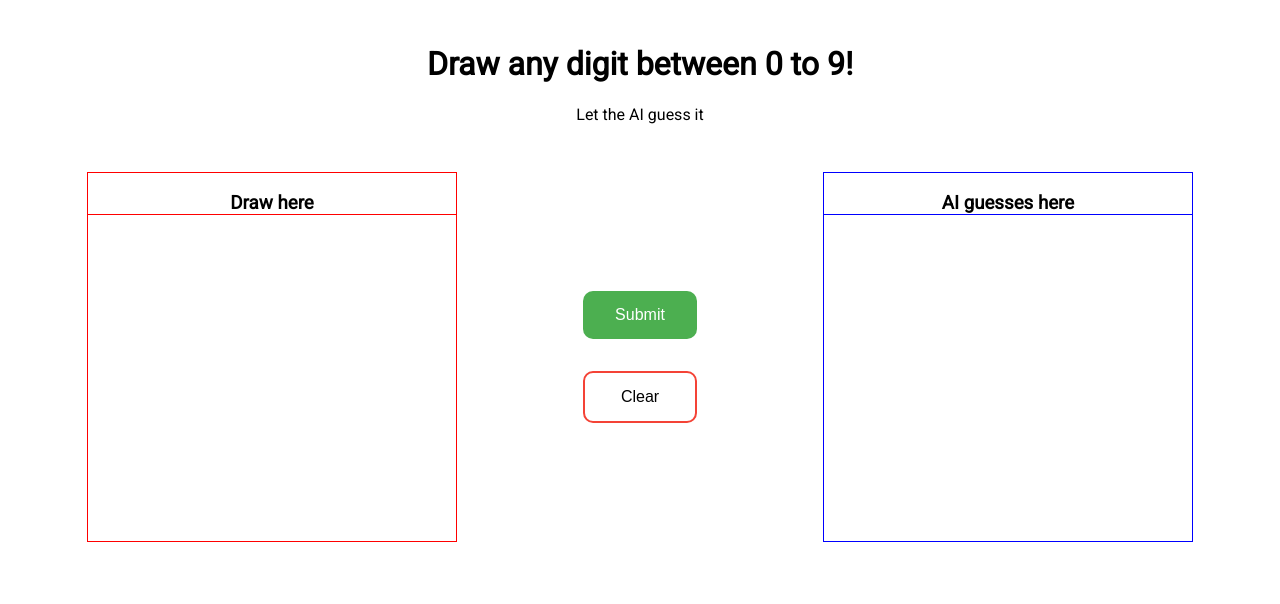
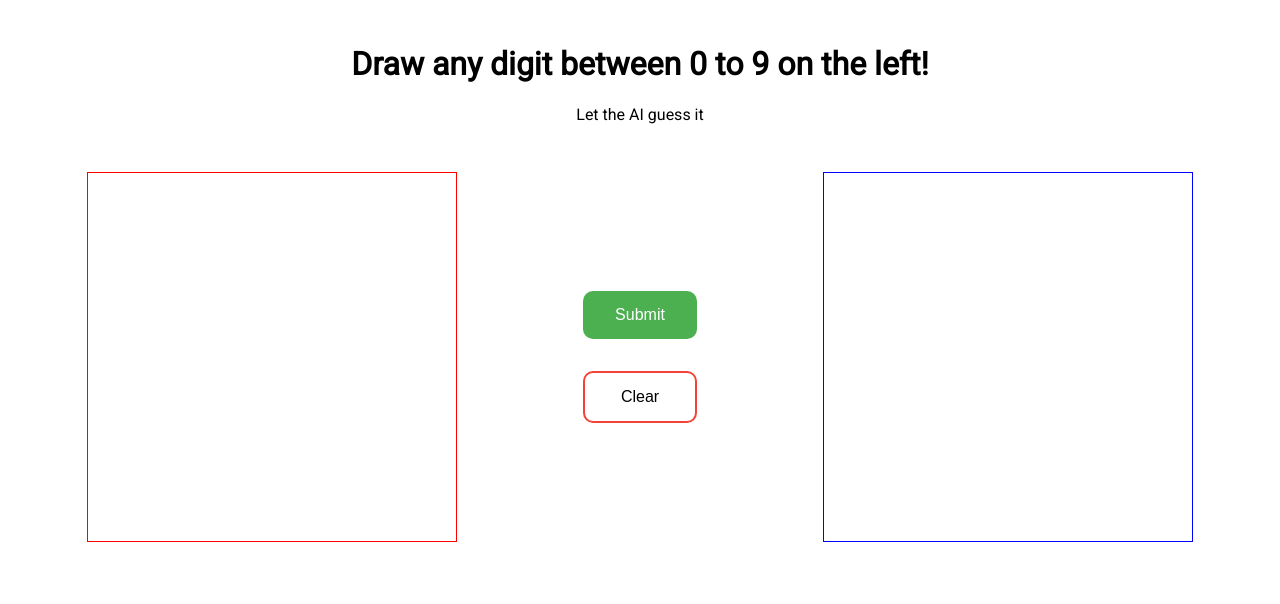
Before and after one commit to jseow5177/Digit_Recognition_TensorflowJS, a website: page public/index.html in a window 1280 px wide. Drawn offline with Linux system fonts and the light colour scheme.

Commit message:
Change layout and styles

```diff
--- a/public/index.html
+++ b/public/index.html
@@ -8,11 +8,10 @@
     <link rel="stylesheet" href="styles.css">
 </head>
 <body>
-    <h1>Draw any digit between 0 to 9!</h1>
+    <h1>Draw any digit between 0 to 9 on the left!</h1>
     <p>Let the AI guess it</p>
     <div class="main-wrapper">
         <div id="draw-board">
-            <h3>Draw here</h3>
             <canvas id="digit-canvas"></canvas>
         </div>
         <div class="button-wrapper">
@@ -20,12 +19,9 @@
             <button class="clear">Clear</button>
         </div>
         <div id="result-board">
-            <h3>AI guesses here</h3>
             <canvas id="result-canvas"></canvas>
         </div>
     </div>
-
-    <!-- <script src="https://cdn.jsdelivr.net/npm/@tensorflow/tfjs@2.0.0/dist/tf.min.js"></script> -->
-    <script src="./index.js"></script>
+    <script type="module" src="./index.js"></script>
 </body>
 </html>
```
Also changed, not shown: public/styles.css (line endings or trailing spaces).
